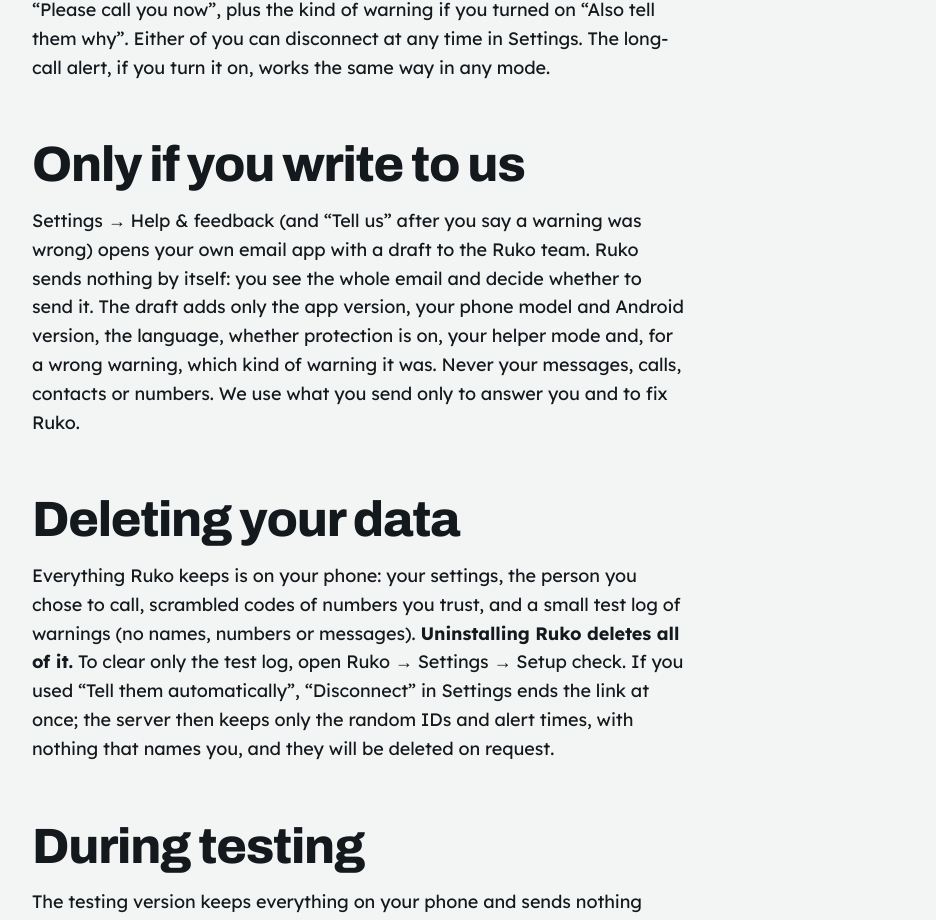
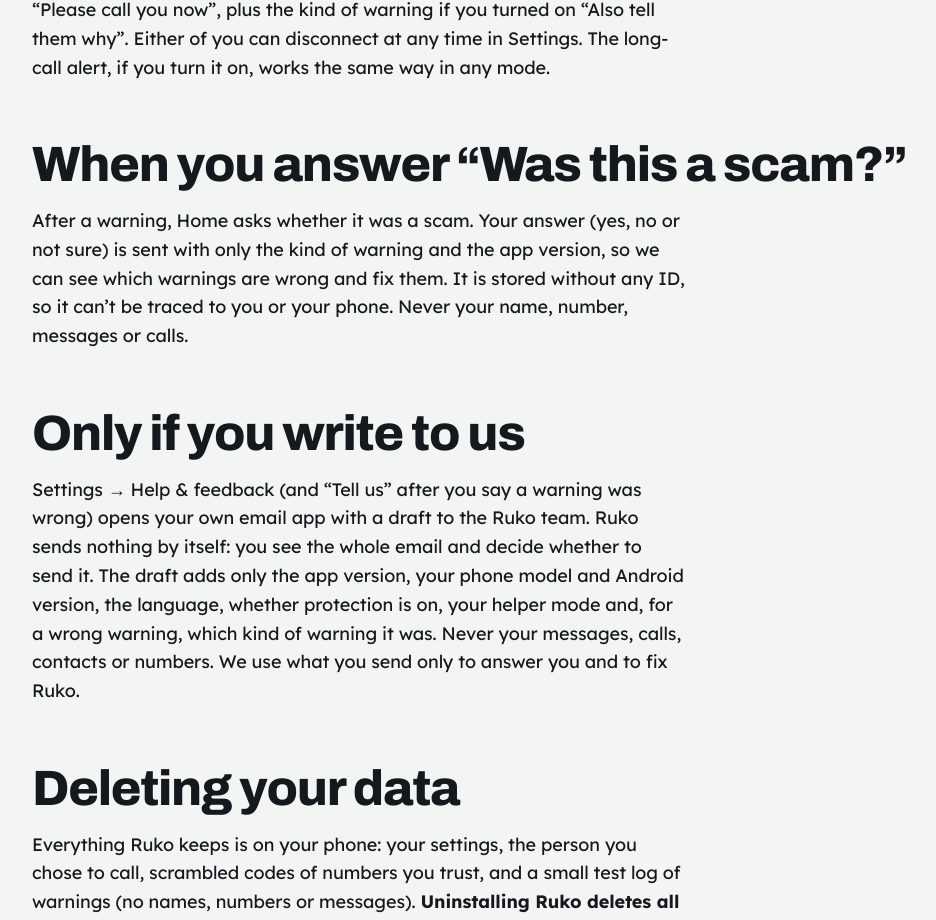
Before and after one commit to rnntech/ruko-web, a Next.js app: page /privacy in a window 1280 px wide. Shown: the part 2980-3900 px from the top of the page, without its empty margins (48-984 px from the left). Built offline with nearby package versions, Linux system fonts and the light colour scheme.

Commit message:
wip: D-149 anonymous 'Was this a scam?' counts: feedback_answers (no ID), feedback function, app queue; privacy page; not yet deployed

```diff
--- a/app/privacy/page.tsx
+++ b/app/privacy/page.tsx
@@ -106,6 +106,12 @@ export default function PrivacyPage() {
             why&rdquo;. Either of you can disconnect at any time in Settings. The long-call alert, if you turn it on,
             works the same way in any mode.
           </p>
+          <h2 style={{ marginTop: 56 }}>When you answer &ldquo;Was this a scam?&rdquo;</h2>
+          <p className="measure">
+            After a warning, Home asks whether it was a scam. Your answer (yes, no or not sure) is sent with only the kind
+            of warning and the app version, so we can see which warnings are wrong and fix them. It is stored without any
+            ID, so it can&rsquo;t be traced to you or your phone. Never your name, number, messages or calls.
+          </p>
           <h2 style={{ marginTop: 56 }}>Only if you write to us</h2>
           <p className="measure">
             Settings &rarr; Help &amp; feedback (and &ldquo;Tell us&rdquo; after you say a warning was wrong) opens your own
```
